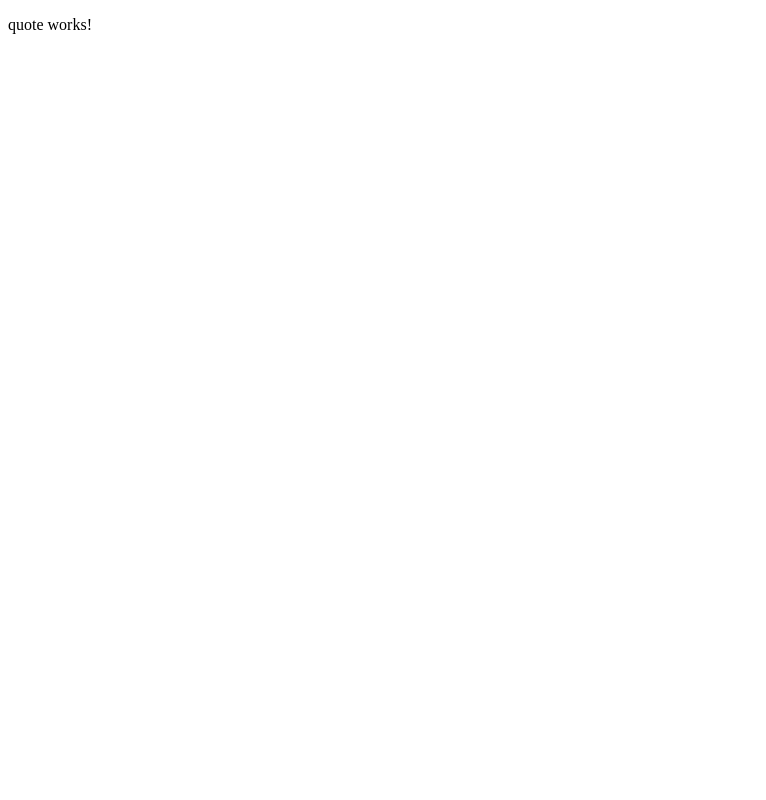
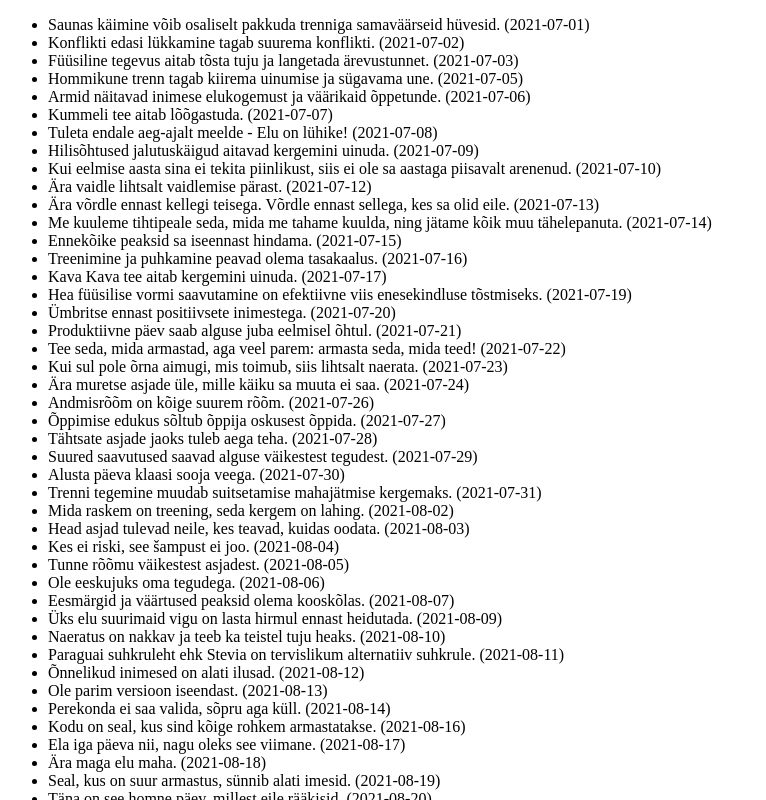
Before and after one commit to gregorlaan/tarkusetera-ee, an Angular app: page / in a window 1280 px wide. Shown: the top 800 px of the page, without its empty margins (0-766 px from the left). Built offline with nearby package versions, Linux system fonts and the light colour scheme.

Commit message:
Get and display all quotes

```diff
--- a/src/app/quote/quote.component.html
+++ b/src/app/quote/quote.component.html
@@ -1 +1,5 @@
-<p>quote works!</p>
+<ul>
+  <li *ngFor="let quote of quotes">
+    {{ quote.desc }} ({{ quote.isoDate }})
+  </li>
+</ul>
--- a/src/app/quote/quote.component.ts
+++ b/src/app/quote/quote.component.ts
@@ -1,4 +1,6 @@
 import { Component, OnInit } from '@angular/core';
+import { Quote } from './shared/quote.model';
+import { QuoteService } from './shared/quote.service';
 
 @Component({
   selector: 'app-quote',
@@ -6,10 +8,16 @@ import { Component, OnInit } from '@angular/core';
   styleUrls: ['./quote.component.scss']
 })
 export class QuoteComponent implements OnInit {
+  public quotes: Quote[] = [];
 
-  constructor() { }
+  constructor(private quoteService: QuoteService) { }
 
   ngOnInit(): void {
+    this.getQuotes();
+  }
+
+  private getQuotes() {
+    this.quoteService.getQuotes().then(quotes => this.quotes = quotes);
   }
 
 }
```
